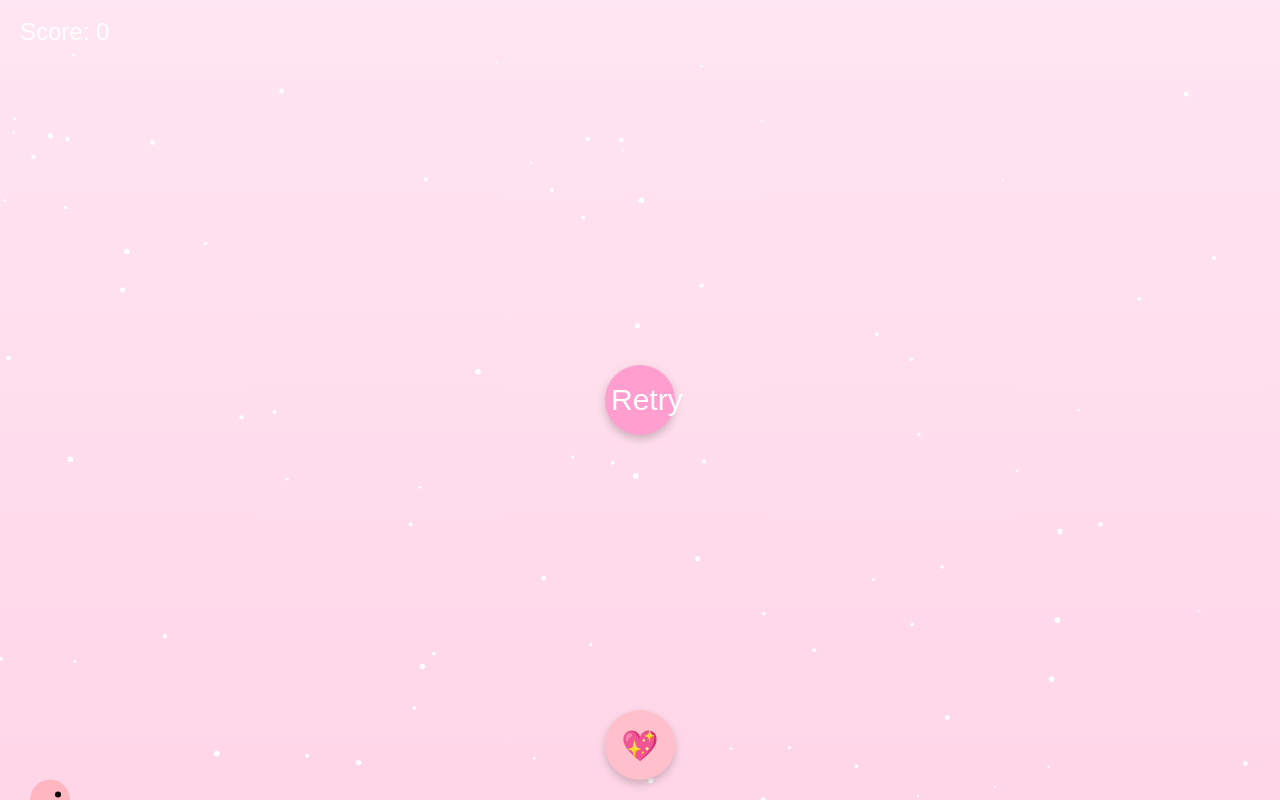
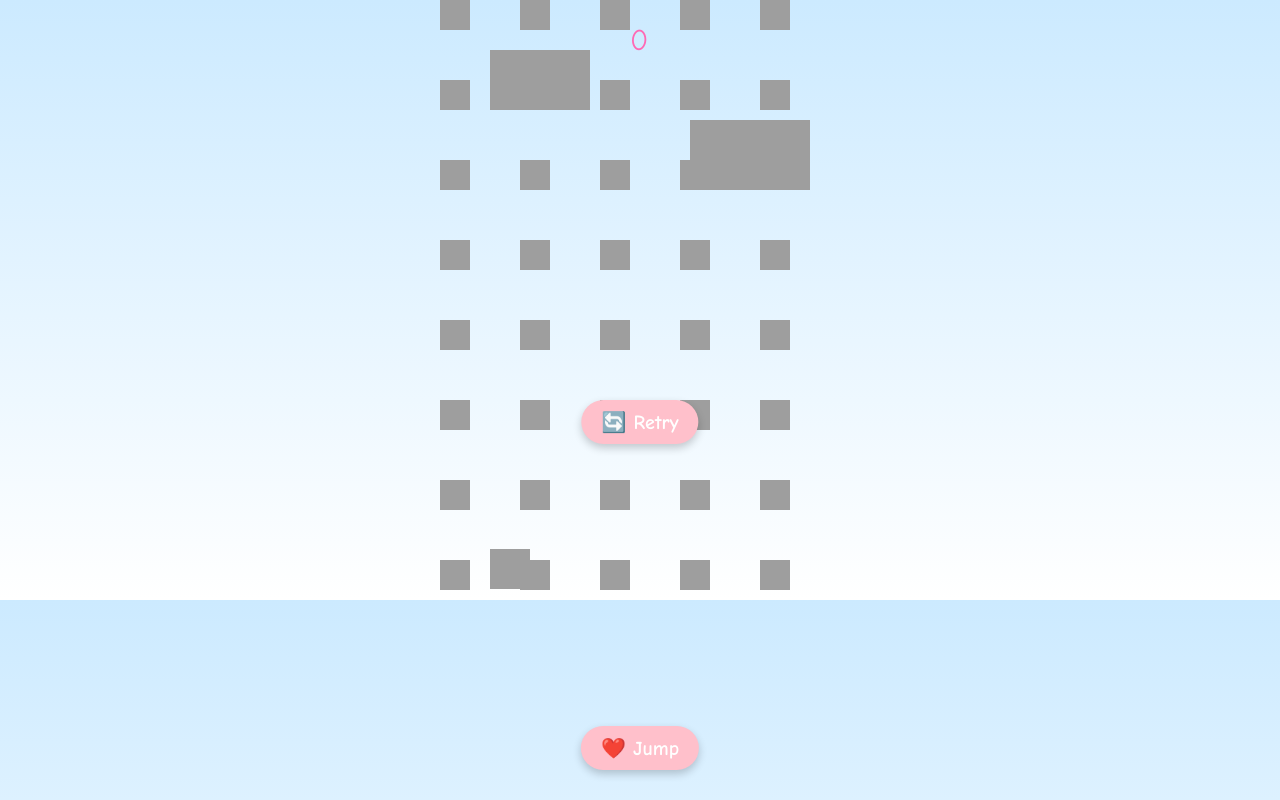
Before and after one commit to biancaloise/flappy-pig, a plain HTML site: page index.html in a window 1280 px wide. Drawn offline with Linux system fonts and the light colour scheme.

Commit message:
Update index.html

```diff
--- a/index.html
+++ b/index.html
@@ -1,181 +1,177 @@
 <!DOCTYPE html>
 <html lang="en">
 <head>
-<meta charset="UTF-8" />
-<meta name="viewport" content="width=device-width, initial-scale=1.0" />
+<meta charset="UTF-8">
+<meta name="viewport" content="width=device-width, initial-scale=1.0">
 <title>Flappy Pig</title>
 <style>
-  body {
+  html, body {
     margin: 0;
+    padding: 0;
+    background: linear-gradient(#cceaff, #ffffff);
     overflow: hidden;
-    background: linear-gradient(to bottom, #ffe6f0, #ffd6e8);
+    font-family: 'Comic Sans MS', cursive;
   }
+
   canvas {
     display: block;
-    margin: 0 auto;
+    margin: auto;
     background: transparent;
-    position: relative;
-    z-index: 1;
   }
-  #heartBtn, #retryBtn {
+
+  #heartButton, #retryButton {
     position: absolute;
     left: 50%;
     transform: translateX(-50%);
-    background-color: pink;
+    padding: 10px 20px;
     border: none;
-    border-radius: 50%;
-    width: 70px;
-    height: 70px;
-    font-size: 30px;
+    border-radius: 50px;
+    font-size: 20px;
+    cursor: pointer;
+    background: pink;
     color: white;
-    cursor: pointer;
+    font-weight: bold;
+    font-family: 'Comic Sans MS', cursive;
     box-shadow: 0 4px 8px rgba(0,0,0,0.2);
-    z-index: 2;
   }
-  #heartBtn {
-    bottom: 20px;
+
+  #heartButton {
+    bottom: 30px;
   }
-  #retryBtn {
+
+  #retryButton {
+    top: 50%;
     display: none;
-    top: 50%;
-    transform: translate(-50%, -50%);
-    background-color: #ff9ecf;
   }
 </style>
 </head>
 <body>
-<canvas id="gameCanvas"></canvas>
-<button id="heartBtn">💖</button>
-<button id="retryBtn">Retry</button>
+
+<canvas id="gameCanvas" width="400" height="600"></canvas>
+<button id="heartButton">❤️ Jump</button>
+<button id="retryButton">🔄 Retry</button>
 
 <script>
-const canvas = document.getElementById("gameCanvas");
-const ctx = canvas.getContext("2d");
-canvas.width = window.innerWidth;
-canvas.height = window.innerHeight;
+const canvas = document.getElementById('gameCanvas');
+const ctx = canvas.getContext('2d');
 
-let pig = { x: 50, y: canvas.height/2, radius: 20, gravity: 0.6, lift: -10, velocity: 0 };
+let pigImg = new Image();
+pigImg.src = 'https://i.ibb.co/ysv2nSg/pig-wings.png'; // cute pig with wings
+
+let cloudImg = new Image();
+cloudImg.src = 'https://i.ibb.co/7NYBn0n/cloud.png';
+
+let sparkleImg = new Image();
+sparkleImg.src = 'https://i.ibb.co/9tQtbT6/sparkle.png';
+
+let pipeTopImg = new Image();
+pipeTopImg.src = 'https://i.ibb.co/9n9f0PL/pipe-top.png';
+
+let pipeBottomImg = new Image();
+pipeBottomImg.src = 'https://i.ibb.co/f9gHrMc/pipe-bottom.png';
+
+let pig = { x: 50, y: 150, width: 40, height: 40, gravity: 0.25, lift: -5, velocity: 0 };
 let pipes = [];
-let frame = 0;
 let score = 0;
 let gameOver = false;
+let frame = 0;
 
-// sparkle background
-let sparkles = [];
-for (let i = 0; i < 80; i++) {
-  sparkles.push({
-    x: Math.random() * canvas.width,
-    y: Math.random() * canvas.height,
-    r: Math.random() * 2 + 1,
-    dy: Math.random() * 0.5 + 0.2
-  });
-}
-
-function drawSparkles() {
-  ctx.fillStyle = "white";
-  sparkles.forEach(s => {
-    ctx.beginPath();
-    ctx.arc(s.x, s.y, s.r, 0, Math.PI*2);
-    ctx.fill();
-    s.y += s.dy;
-    if (s.y > canvas.height) {
-      s.y = -5;
-      s.x = Math.random() * canvas.width;
-    }
-  });
-}
-
-function drawPig() {
-  ctx.fillStyle = "#ffb6c1";
-  ctx.beginPath();
-  ctx.arc(pig.x, pig.y, pig.radius, 0, Math.PI * 2);
-  ctx.fill();
-  ctx.fillStyle = "#000";
-  ctx.beginPath();
-  ctx.arc(pig.x + 8, pig.y - 5, 3, 0, Math.PI * 2);
-  ctx.fill();
-}
-
-function drawPipes() {
-  ctx.fillStyle = "#ff99bb";
-  pipes.forEach(pipe => {
-    ctx.fillRect(pipe.x, 0, pipe.width, pipe.top);
-    ctx.fillRect(pipe.x, canvas.height - pipe.bottom, pipe.width, pipe.bottom);
-  });
-}
-
-function update() {
-  if (gameOver) return;
-  frame++;
-  pig.velocity += pig.gravity;
-  pig.y += pig.velocity;
-
-  if (frame % 90 === 0) {
-    let top = Math.random() * (canvas.height/2);
-    let gap = 150;
-    pipes.push({ x: canvas.width, width: 50, top: top, bottom: canvas.height - top - gap });
-  }
-
-  pipes.forEach(pipe => {
-    pipe.x -= 3;
-    if (pig.x + pig.radius > pipe.x && pig.x - pig.radius < pipe.x + pipe.width &&
-        (pig.y - pig.radius < pipe.top || pig.y + pig.radius > canvas.height - pipe.bottom)) {
-      endGame();
-    }
-    if (pipe.x + pipe.width < pig.x && !pipe.passed) {
-      score++;
-      pipe.passed = true;
-    }
-  });
-
-  if (pig.y + pig.radius > canvas.height || pig.y - pig.radius < 0) {
-    endGame();
-  }
-}
-
-function endGame() {
-  gameOver = true;
-  document.getElementById("retryBtn").style.display = "block";
-}
-
-function drawScore() {
-  ctx.fillStyle = "#fff";
-  ctx.font = "24px Arial";
-  ctx.fillText(`Score: ${score}`, 20, 40);
-}
-
-function loop() {
-  ctx.clearRect(0, 0, canvas.width, canvas.height);
-  drawSparkles();
-  drawPipes();
-  drawPig();
-  drawScore();
-  update();
-  requestAnimationFrame(loop);
-}
-
+// jump function
 function jump() {
   if (!gameOver) {
     pig.velocity = pig.lift;
   }
 }
 
-document.addEventListener("keydown", e => {
-  if (e.code === "Space") jump();
-});
-document.getElementById("heartBtn").addEventListener("click", jump);
-document.getElementById("retryBtn").addEventListener("click", () => {
-  pig = { x: 50, y: canvas.height/2, radius: 20, gravity: 0.6, lift: -10, velocity: 0 };
+// game over + retry
+function endGame() {
+  gameOver = true;
+  document.getElementById('retryButton').style.display = 'block';
+}
+
+// reset
+function resetGame() {
+  pig.y = 150;
+  pig.velocity = 0;
   pipes = [];
   score = 0;
   gameOver = false;
-  document.getElementById("retryBtn").style.display = "none";
+  document.getElementById('retryButton').style.display = 'none';
+}
+
+// pipe generator
+function createPipe() {
+  let gap = 120;
+  let topHeight = Math.floor(Math.random() * (canvas.height - gap - 100)) + 50;
+  pipes.push({ x: canvas.width, top: topHeight, bottom: topHeight + gap });
+}
+
+// main game loop
+function draw() {
+  ctx.clearRect(0, 0, canvas.width, canvas.height);
+
+  // background sparkles
+  for (let i = 0; i < canvas.width; i += 80) {
+    for (let j = 0; j < canvas.height; j += 80) {
+      ctx.drawImage(sparkleImg, i, j, 30, 30);
+    }
+  }
+
+  // clouds
+  ctx.drawImage(cloudImg, 50, 50, 100, 60);
+  ctx.drawImage(cloudImg, 250, 120, 120, 70);
+
+  // pig
+  ctx.drawImage(pigImg, pig.x, pig.y, pig.width, pig.height);
+
+  // pipes
+  for (let i = 0; i < pipes.length; i++) {
+    ctx.drawImage(pipeTopImg, pipes[i].x, pipes[i].top - pipeTopImg.height);
+    ctx.drawImage(pipeBottomImg, pipes[i].x, pipes[i].bottom);
+
+    pipes[i].x -= 2;
+
+    // collision
+    if (pig.x + pig.width > pipes[i].x && pig.x < pipes[i].x + 50 &&
+        (pig.y < pipes[i].top || pig.y + pig.height > pipes[i].bottom)) {
+      endGame();
+    }
+
+    // score
+    if (pipes[i].x === pig.x) score++;
+  }
+
+  // pig physics
+  pig.velocity += pig.gravity;
+  pig.y += pig.velocity;
+
+  if (pig.y + pig.height >= canvas.height || pig.y <= 0) {
+    endGame();
+  }
+
+  // score text
+  ctx.fillStyle = 'hotpink';
+  ctx.font = '30px Comic Sans MS';
+  ctx.fillText(score, canvas.width / 2 - 10, 50);
+
+  if (!gameOver) requestAnimationFrame(draw);
+}
+
+// pipe interval
+setInterval(() => {
+  if (!gameOver) createPipe();
+}, 2000);
+
+document.getElementById('heartButton').addEventListener('click', jump);
+document.getElementById('retryButton').addEventListener('click', resetGame);
+
+window.addEventListener('keydown', (e) => {
+  if (e.code === 'Space') jump();
 });
 
-loop();
+// start game
+draw();
 </script>
+
 </body>
 </html>
-</script>
-</body>
-</html>
```
